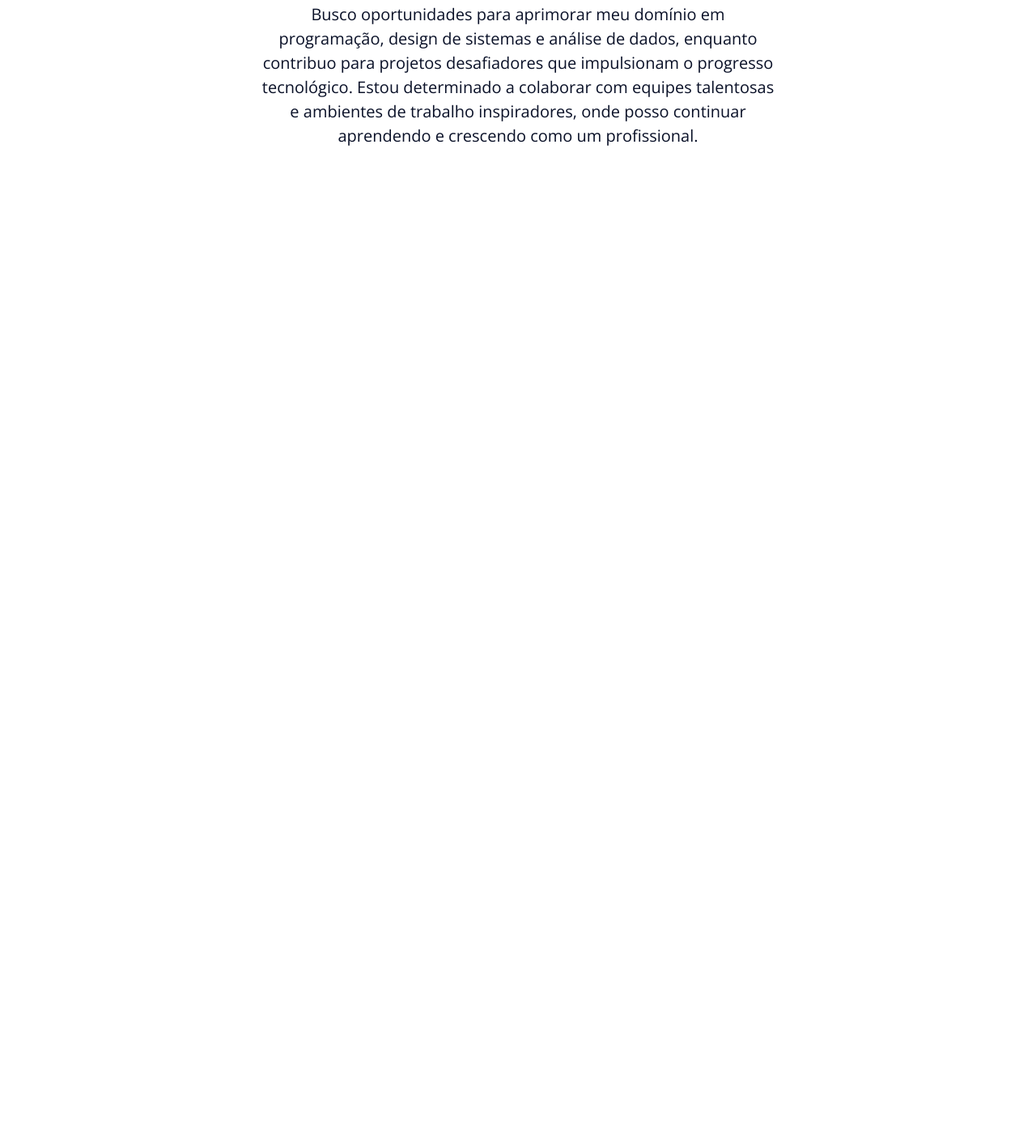
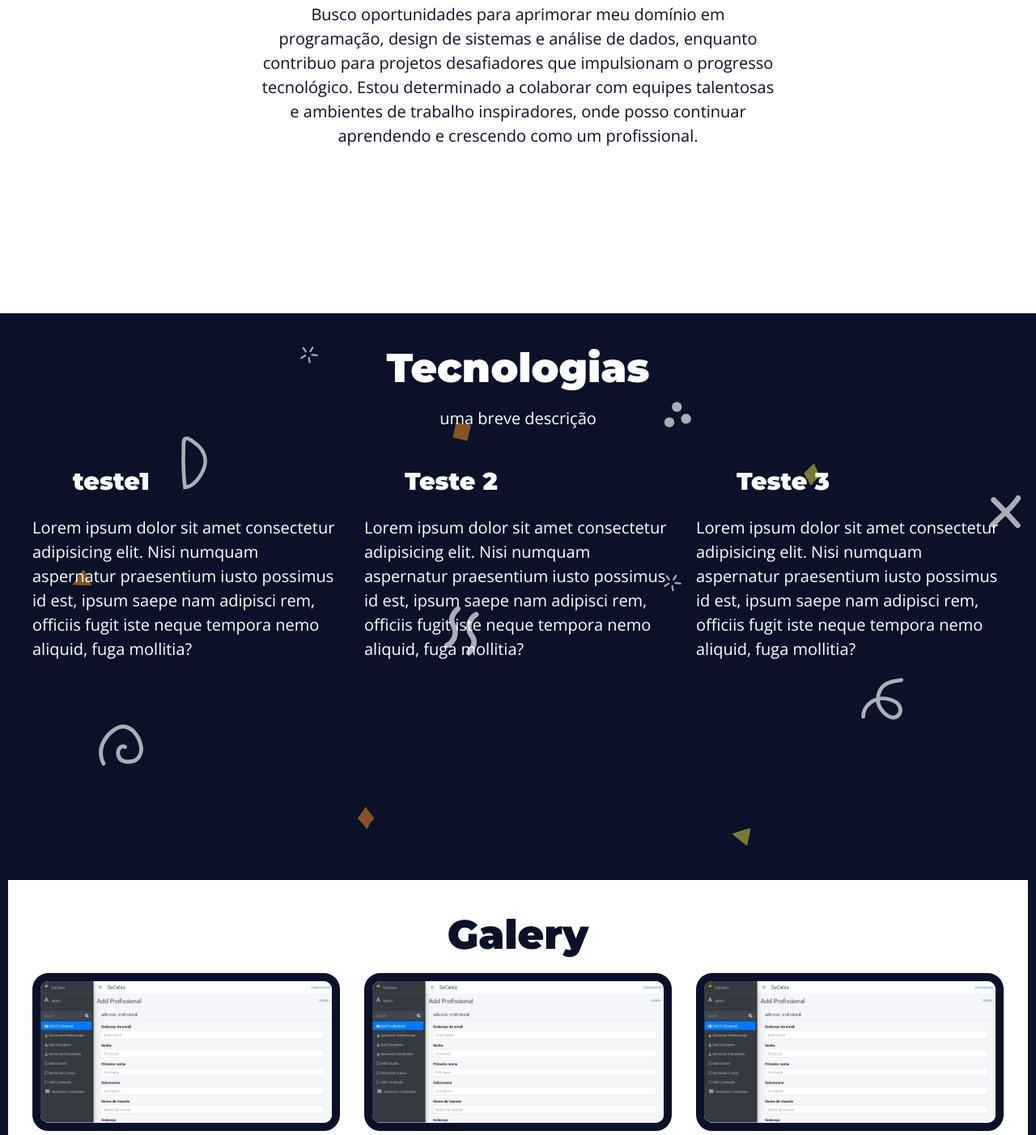
Before and after one commit to edernatanzz/Lading-Page, a plain HTML site: page index.html in a window 1280 px wide. Shown: the part 1398-2800 px from the top of the page at 81% size. Before the commit the page ends 1785 px from the top, so only its background shows below. Drawn offline with nearby package versions, Linux system fonts and the light colour scheme.

Commit message:
sobre min

```diff
--- a/assets/css/styles.css
+++ b/assets/css/styles.css
@@ -24,7 +24,7 @@
   }
 
   .section {
-    min-height: 100vh;
+    min-height: 80vh;
   }
 .menu {
     background: var(--white-color);
@@ -38,8 +38,8 @@
 
 }
 .menu img {
-    width: 8rem;
-    height: 7.5rem;
+    width: 6rem;
+    height: 5.5rem;
 }
 .menu h1{
     font-size:2.3rem ;
@@ -129,3 +129,62 @@
   height: 100vh;
   text-align: center;
 }
+.grid-one-content {
+  display: flex;
+  flex-flow:column wrap;
+  justify-content: center;
+  text-align: center;
+
+}
+.grid-one-content h2 {
+margin-bottom: 1rem;
+}
+.grid-main-heading {
+margin-bottom: 1rem;
+}
+
+.grid-descripion{
+  padding-bottom: 5rem;
+}
+.grid{
+  display: grid;
+  grid-template-columns: repeat(3,1fr);
+  gap: var(--gap);
+  counter-reset: grid-counter;
+}
+
+.grid h3{
+  font-size: 3rem;
+  position: relative;
+  padding-left: 5rem;
+  padding-bottom: 2rem ;
+
+}
+
+.grid h3 ::before{
+  counter-increment: grid-counter;
+  font-size: 3rem;
+  content: counter(grid-counter);
+  position:absolute;
+  font-size: 8rem;
+  font-style: italic;
+  top: -4rem;
+  left: -2rem;
+  transform: rotate(5deg);
+
+}
+.gallery-img img{
+  width: 100%;
+  max-width: 36rem;
+  max-height: 36rem;
+  overflow: hidden;
+  border: 1rem solid var(--primary-color) ;
+  border-radius: 2rem;
+}
+.gallery-img img{
+  transition: all 300ms ease-in-out;
+}
+
+.gallery-img img:hover{
+  transform: translate( -3%, 3%) scale(1.2) rotate(5deg);
+}
--- a/index.html
+++ b/index.html
@@ -19,8 +19,9 @@
             <ul>
                 <li><a href="#intro">Home</a></li>
                 <li><a href="#sobremin">Sobre min</a></li>
-                <li><a href="#">Projetos</a></li>
-                <li><a href="#">work</a></li>
+                <!---<li><a href="#grid-one">Grid-One</a></li> --->
+                <li><a href="#projetos">Galery</a></li>
+                <li><a href="#tecnologias">Tecnologias</a></li>
                 <li><a href="#">contact</a></li>
 
             </ul>
@@ -69,8 +70,76 @@
 </section>
 
 
+<section id="grid-one" class="main-content grid-one
+main-bg section">
+<div class="grid-one-content">
+    <h3 class="grid-main-heading">Tecnologias </h3>
+    <p class="grid-descipion">uma breve descrição</p>
+</div>
+
+<div class="grid">
+    <article>
+        <h3>teste1</h3>
+        <p>Lorem ipsum dolor sit amet consectetur
+            adipisicing elit. Nisi numquam aspernatur praesentium
+            iusto possimus id est, ipsum saepe nam adipisci rem, officiis
+             fugit iste neque tempora nemo aliquid, fuga mollitia?</p>
+    </article>
+
+    <article>
+        <h3>Teste 2</h3>
+        <p>Lorem ipsum dolor sit amet consectetur
+           adipisicing elit. Nisi numquam aspernatur praesentium
+           iusto possimus id est, ipsum saepe nam adipisci rem, officiis
+            fugit iste neque tempora nemo aliquid, fuga mollitia?</p>
+    </article>
+
+    <article>
+        <h3>Teste 3</h3>
+        <p>Lorem ipsum dolor sit amet consectetur
+           adipisicing elit. Nisi numquam aspernatur praesentium
+           iusto possimus id est, ipsum saepe nam adipisci rem, officiis
+            fugit iste neque tempora nemo aliquid, fuga mollitia?</p>
+    </article>
+
+        </div>
+
+</section>
+
+
+    <section id="projetos" class="main-content grid-one
+   white-bg section">
+    <div class="grid-one-content">
+        <h3 class="grid-main-heading">Galery</h3>
+    </div>
+
+    <div class="grid">
+        <div class="gallery-img">
+            <a href="#"><img src="assets/img/sucelso-admin.PNG" alt="pagina escolar criada com django"></a>
+    </div>
+    <div class="gallery-img">
+        <img src="assets/img/sucelso-admin.PNG" alt="pagina escolar criada com django">
+</div>
+<div class="gallery-img">
+    <img src="assets/img/sucelso-admin.PNG" alt="pagina escolar criada com django">
+</div>
+<div class="gallery-img">
+    <img src="assets/img/sucelso-admin.PNG" alt="pagina escolar criada com django">
+</div>
+<div class="gallery-img">
+    <img src="assets/img/sucelso-admin.PNG" alt="pagina escolar criada com django">
+</div>
+<div class="gallery-img">
+    <img src="assets/img/sucelso-admin.PNG" alt="pagina escolar criada com django">
+</div>
+            </div>
+
+    </section>
+    </div>
+</section>
+</section>
+
+
 
 </body>
-
-</section>
 </html>
```
Also changed, not shown: assets/img/cachaça-mac.PNG (added), assets/img/salao-kelly.PNG (added), assets/img/sucelso-admin.PNG (added).
